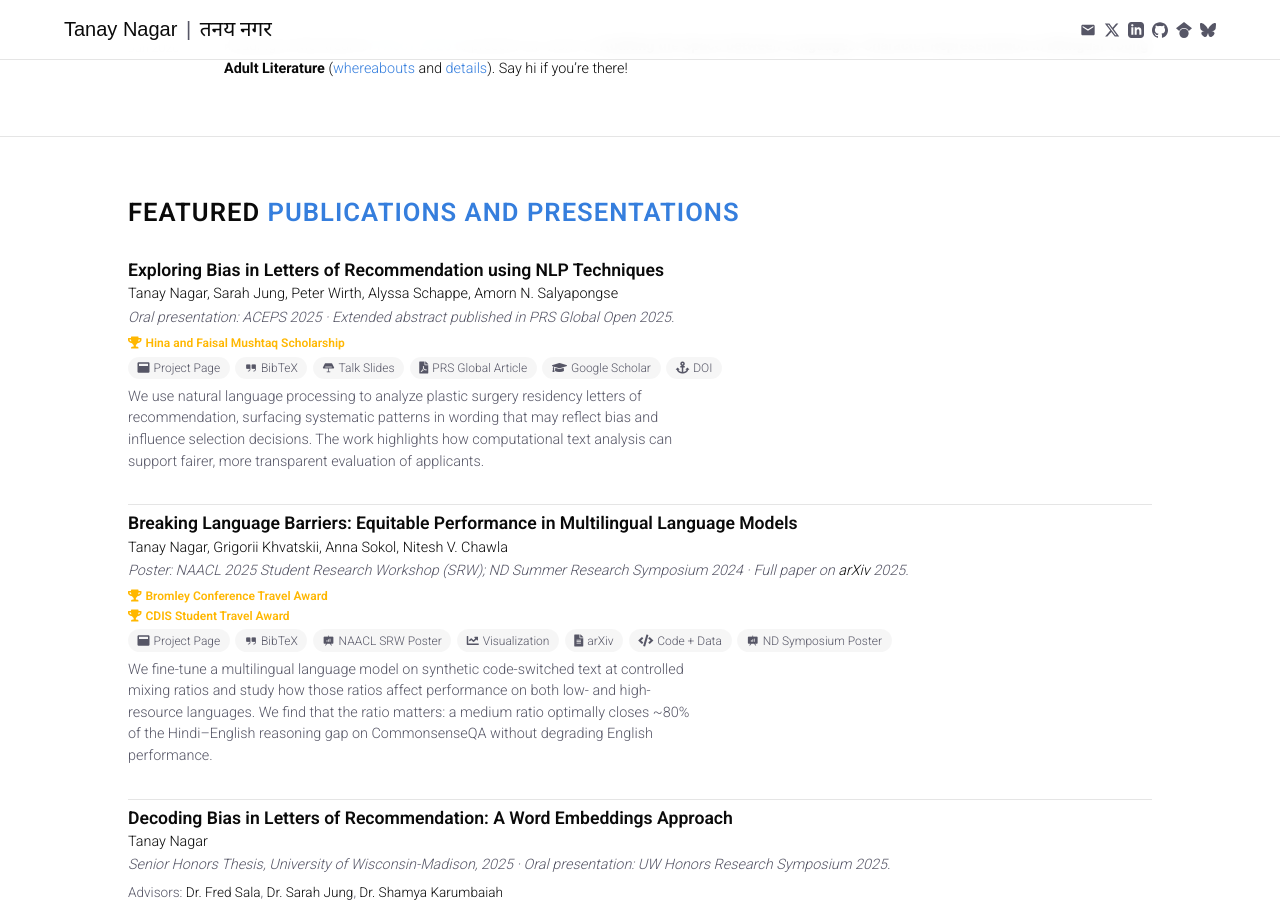
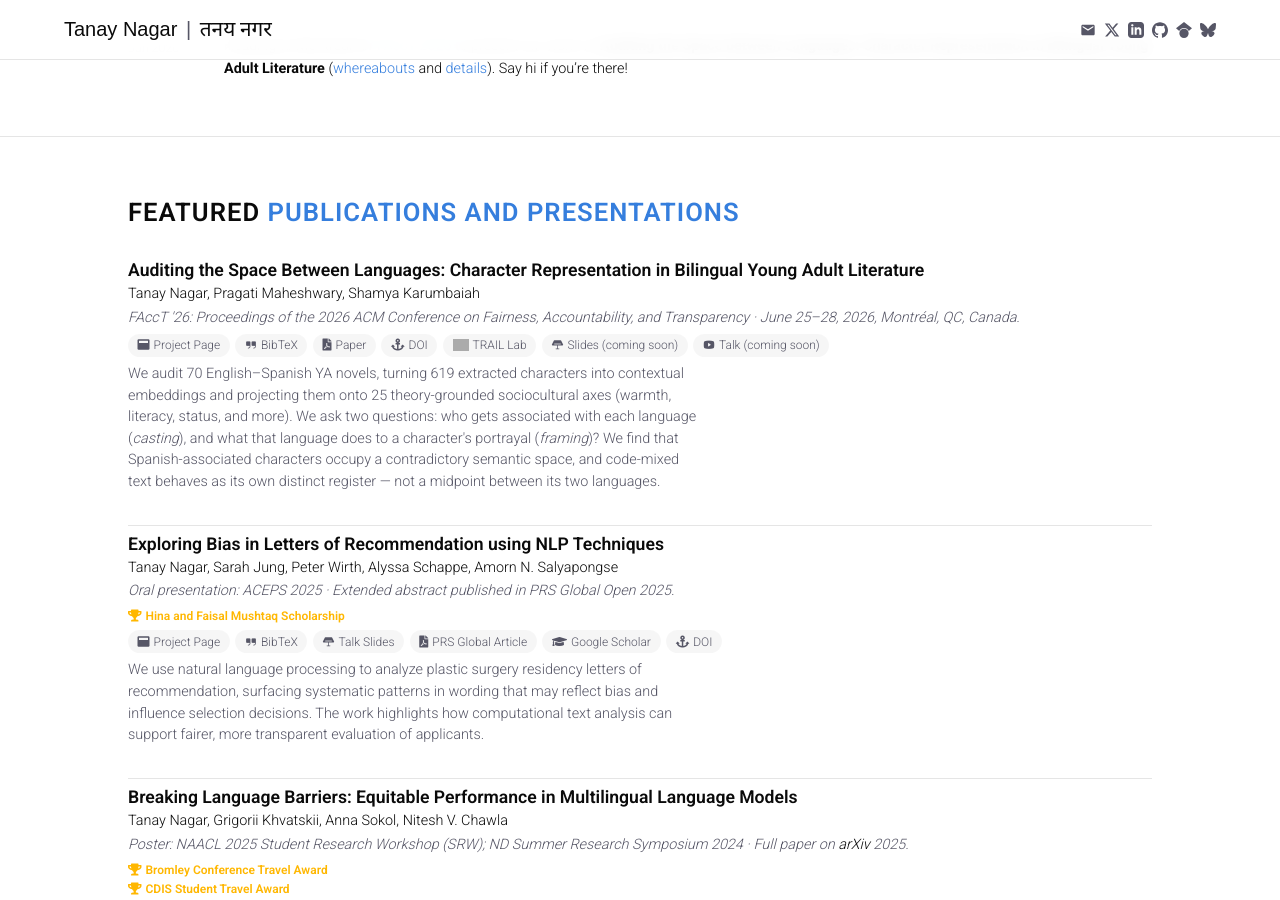
Before and after one commit to tnagar72/tnagar72.github.io, a Jekyll site: the page built from index.html, in a window 1280 px wide and 900 px high, scrolled down 625 px. Built offline with Jekyll 4.4.1, drawn with Linux system fonts in a browser that asks for light colours; nearby versions of some CDN libraries; grey boxes are pictures that could not be loaded.

Commit message:
feat(homepage): surface FAccT 2026 paper on featured publications block
The paper has been published (ACM Digital Library, Open Access) and
presented (talk delivered at FAccT '26 in Montréal on June 27). Time
to flip the entry from hidden → visible on the homepage.

Two changes to the FAccT entry in publications.yaml:

- homepage_hide: true → false. With feature-order: 0, the entry now
  sits at the top of the Featured Publications block, above the three
  prior entries (which have feature-order 1, 2, 3).

- summary: filled in (was empty, fail-quiet). Distilled from the paper's
  abstract into a 3-sentence summary that names the method (619
  extracted characters → contextual embeddings → 25 sociocultural
  axes), the two questions (casting and framing — the entry's
  conceptual contribution), and the headline findings (contradictory
  semantic space + code-mixed text as a distinct register, not an
  interpolation). Uses <em> tags for "casting" and "framing" since
  the summary field is rendered as raw HTML, not markdown.

tldr stays empty for now — it only renders on the project page, not
the homepage block, and the page already has the full abstract below.

```diff
--- a/_data/publications.yaml
+++ b/_data/publications.yaml
@@ -274,7 +274,7 @@
   type: conference
   featured: true # IS one of Tanay's main publications
   feature-order: 0 # 0 = highest priority; when surfaced, sits above the existing 3
-  homepage_hide: true # but suppress from the homepage block for now (pre-conference)
+  homepage_hide: false # surfaced on the homepage block now that the paper is published + presented
   selected: true
   # TODO — awards: if any. Delete this whole block if none.
   # awards:
@@ -301,10 +301,10 @@
     - label: "Talk (coming soon)"
       url: "" # TODO — paste YouTube link if/when the recording is posted
       icon: "phosphor-youtube-logo"
-  summary:
+  summary: "We audit 70 English–Spanish YA novels, turning 619 extracted characters into contextual embeddings and projecting them onto 25 theory-grounded sociocultural axes (warmth, literacy, status, and more). We ask two questions: who gets associated with each language (<em>casting</em>), and what that language does to a character's portrayal (<em>framing</em>)? We find that Spanish-associated characters occupy a contradictory semantic space, and code-mixed text behaves as its own distinct register — not a midpoint between its two languages."
   # ────────── Research-page fields ──────────
   tldr:
-  accent: blue # TODO — color used by the project page; existing values seen: blue, grey
+  accent: blue
   # Subjects + keywords lifted verbatim from the paper's own header:
   #   "Additional Key Words and Phrases: Bias auditing, Multilingual NLP,
   #    Sociotechnical evaluation, Code-mixed language, Contextual
```
